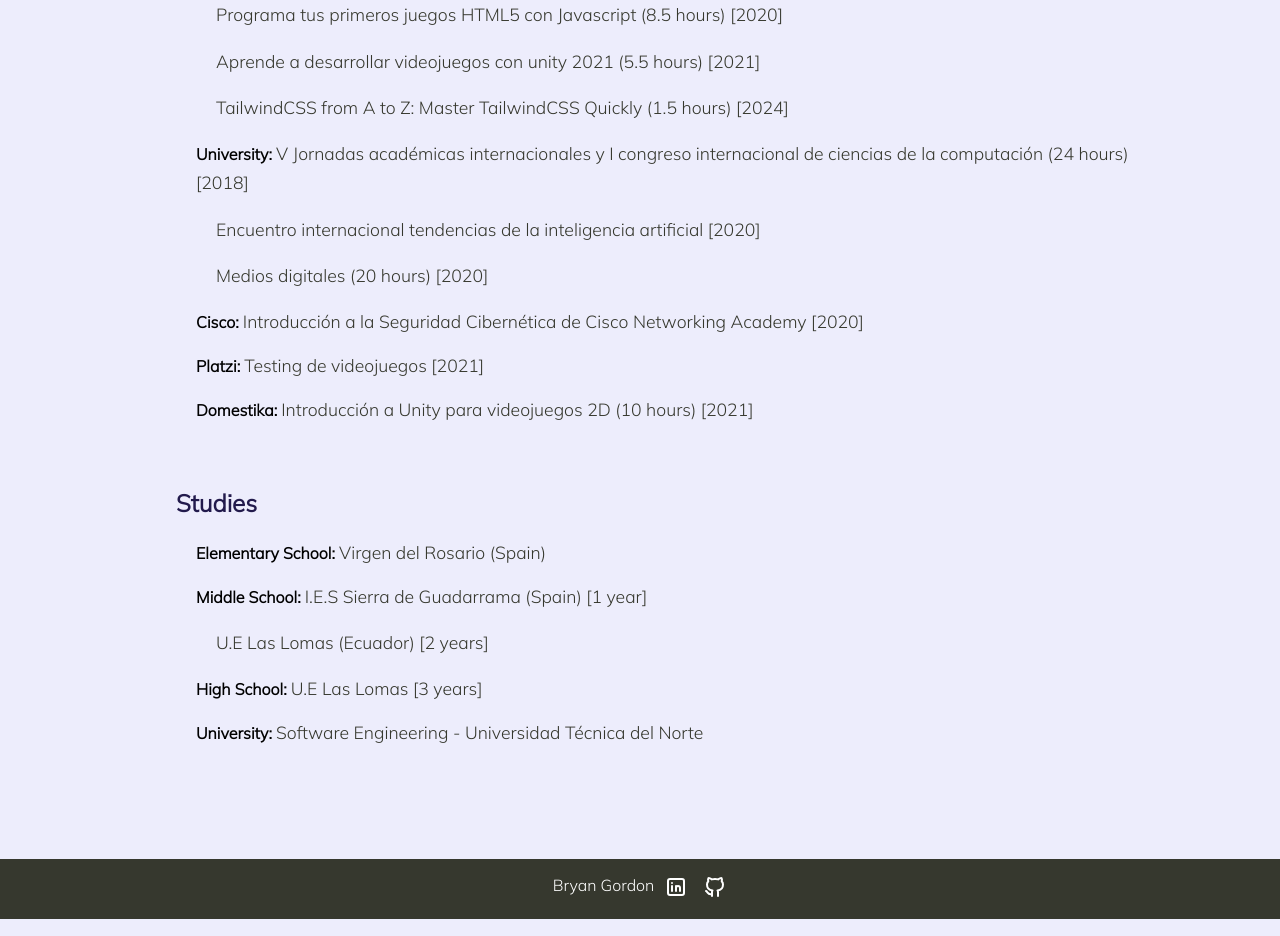
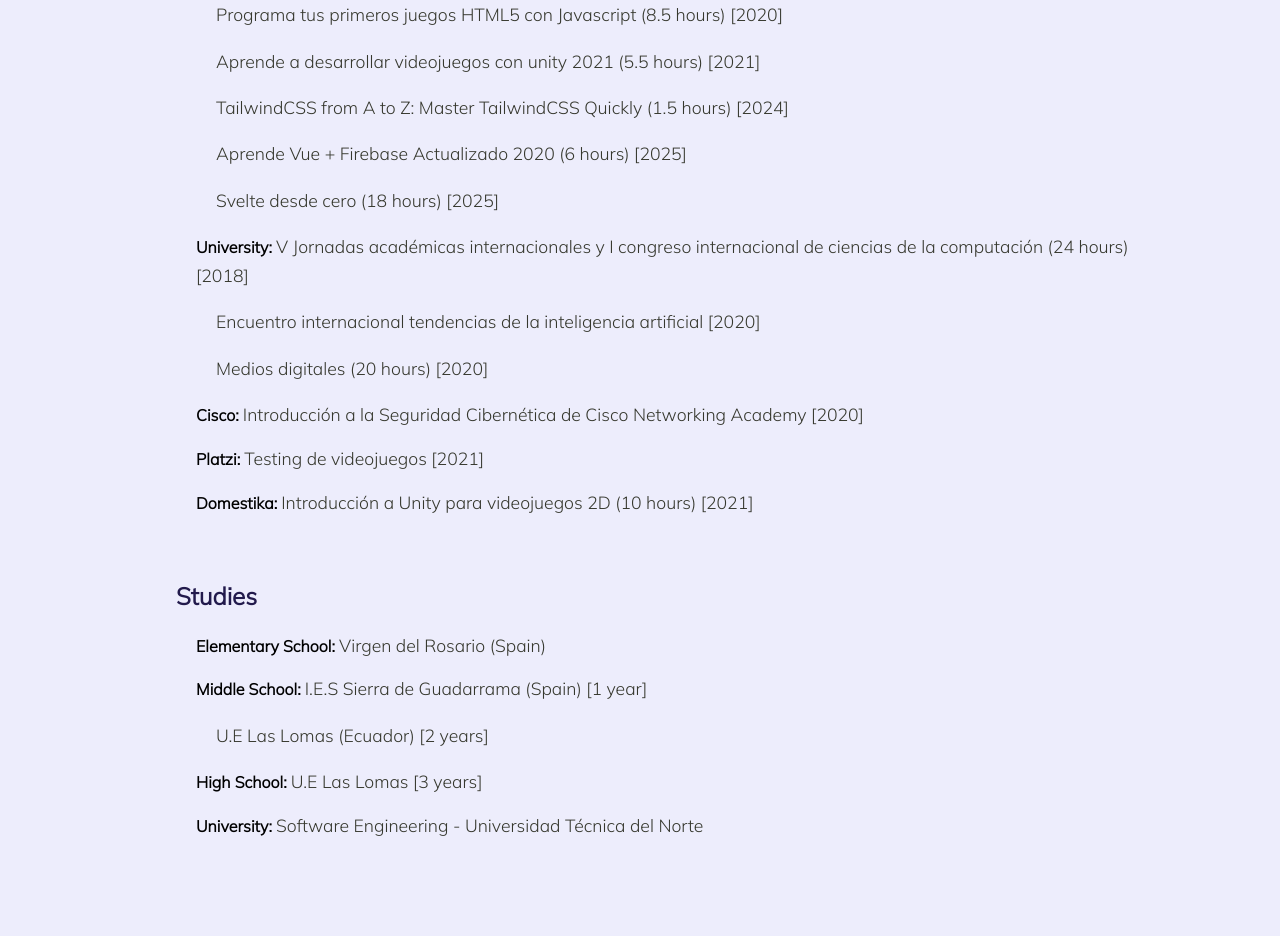
Before and after one commit to BryanGordon/portfolio, a React (Vite) app: page /personal-information in a window 1280 px wide. Shown: the part 940-1876 px from the top of the page. Built offline with nearby package versions, Linux system fonts and the light colour scheme.

Commit message:
Add new certifications

```diff
--- a/src/components/PersonalInformation.jsx
+++ b/src/components/PersonalInformation.jsx
@@ -44,6 +44,8 @@
             <p>Programa tus primeros juegos HTML5 con Javascript (8.5 hours) [2020]</p>
             <p>Aprende a desarrollar videojuegos con unity 2021 (5.5 hours) [2021]</p>
             <p>TailwindCSS from A to Z: Master TailwindCSS Quickly (1.5 hours) [2024]</p>
+            <p>Aprende Vue + Firebase Actualizado 2020 (6 hours) [2025]</p>
+            <p>Svelte desde cero (18 hours) [2025]</p>
           </div>
         </div>
 
```
